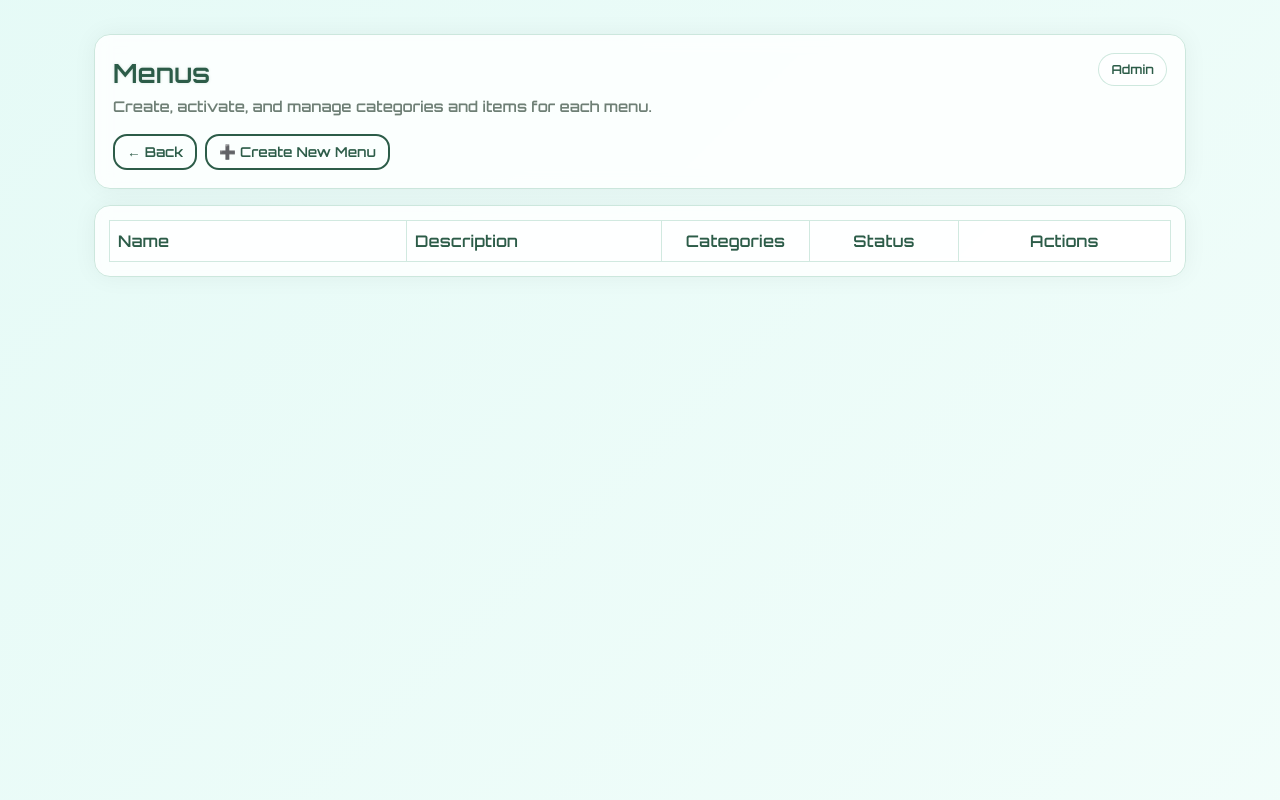
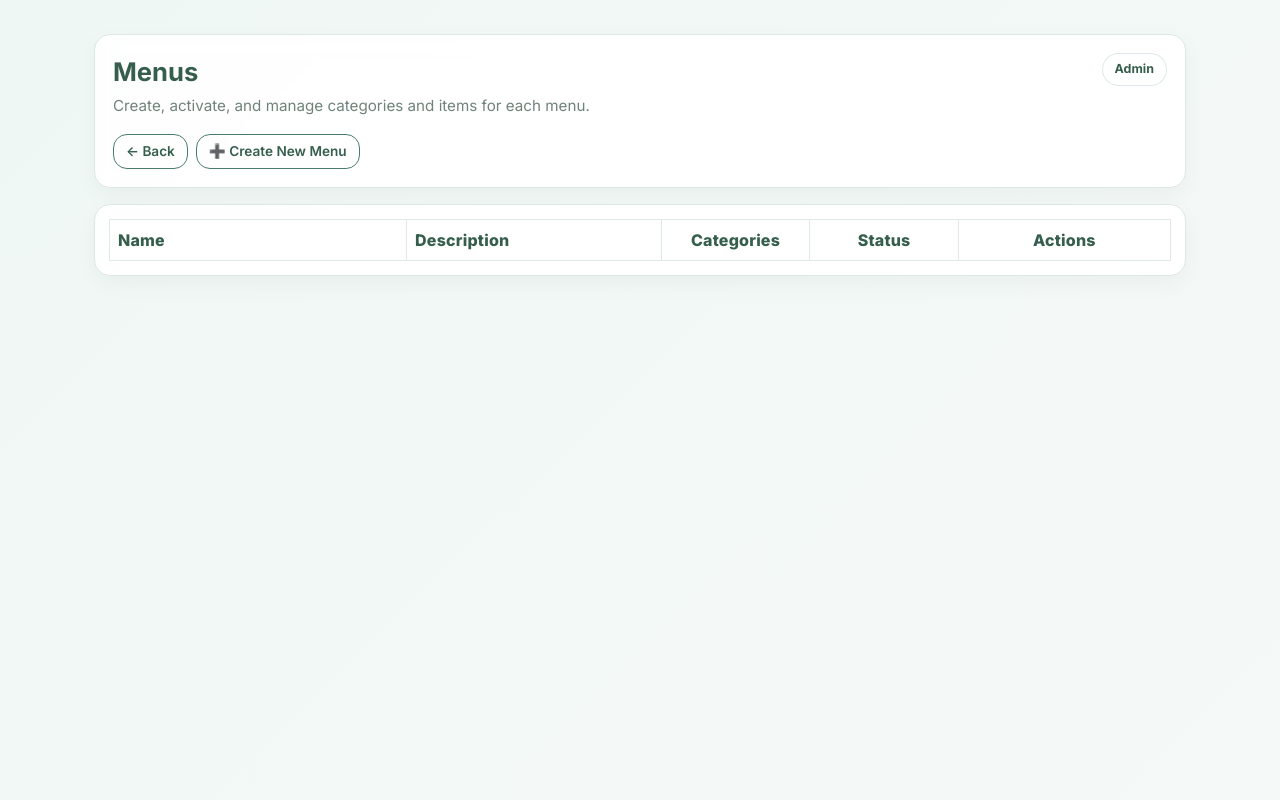
Before and after one commit to wjalil/CommandCenter, a FastAPI app: template app/templates/menus/menus.html in a window 1280 px wide. Run offline with FastAPI, Linux system fonts and the light colour scheme; the template is opened without the code that fills it, so the values that code supplies are empty; parts of the project's set-up code (start-up, migrations or seed data) failed here and were passed over.

Commit message:
update menu fonts/styles

```diff
--- a/app/templates/menus/menus.html
+++ b/app/templates/menus/menus.html
@@ -3,16 +3,16 @@
 <meta name="viewport" content="width=device-width, initial-scale=1">
 
 <style>
-  @import url('https://fonts.googleapis.com/css2?family=Orbitron:wght@600&display=swap');
+  @import url('https://fonts.googleapis.com/css2?family=Inter:wght@400;500;600;700;800&display=swap');
 
   body{
     margin:0;
     min-height:100vh;
-    background: linear-gradient(135deg, #eefdf4, #e1f9f5, #f8fffc);
+    background: linear-gradient(135deg, #f2f7f4, #edf6f3, #f9fbfa);
     background-size: 400% 400%;
-    animation: softGradient 15s ease infinite;
-    font-family: 'Orbitron', sans-serif;
-    color:#333;
+    animation: softGradient 18s ease infinite;
+    font-family: 'Inter', system-ui, -apple-system, BlinkMacSystemFont, sans-serif;
+    color:#2f3a35;
   }
 
   @keyframes softGradient{
@@ -28,42 +28,40 @@
 
   /* Glass containers */
   .glow-box{
-    background: rgba(255, 255, 255, 0.82);
-    border: 1px solid #cce7dd;
+    background: rgba(255, 255, 255, 0.88);
+    border: 1px solid #dde8e2;
     border-radius: 16px;
-    box-shadow: 0 0 25px rgba(0,0,0,.05);
-    backdrop-filter: blur(8px);
+    box-shadow: 0 8px 22px rgba(0,0,0,.04);
+    backdrop-filter: blur(10px);
   }
 
-  .hero{
-    padding: 18px 18px;
-  }
+  .hero{ padding: 18px 18px; }
 
   .hero-title{
-    font-size: 1.65rem;
-    color: #2c5c48;
-    margin-bottom: 0.2rem;
-    text-shadow: 0 0 3px rgba(44, 92, 72, 0.18);
+    font-size: 1.6rem;
+    color: #355e4d;
+    margin-bottom: 0.25rem;
+    font-weight: 700;
   }
 
   .hero-sub{
-    font-size: .92rem;
-    color:#6e7f75;
+    font-size: .95rem;
+    color:#6f837a;
     margin: 0;
   }
 
   .btn-glow{
-    border: 2px solid #2c5c48;
-    color: #2c5c48;
+    border: 1.8px solid #4a7c68;
+    color: #355e4d;
     background: transparent;
     transition: all 0.2s ease-in-out;
-    font-weight: 700;
+    font-weight: 600;
     border-radius: 14px;
   }
   .btn-glow:hover{
-    background-color:#2c5c48;
+    background-color:#355e4d;
     color:#fff;
-    box-shadow: 0 0 10px #b6ded0;
+    box-shadow: 0 0 10px rgba(53,94,77,.25);
   }
 
   .pill{
@@ -73,72 +71,70 @@
     padding: 6px 12px;
     border-radius: 999px;
     font-size: .78rem;
-    border: 1px solid rgba(204,231,221,.95);
-    background: rgba(255,255,255,.70);
-    color:#2c5c48;
+    border: 1px solid rgba(221,232,226,.95);
+    background: rgba(255,255,255,.75);
+    color:#355e4d;
     white-space: nowrap;
-    font-weight: 800;
+    font-weight: 700;
   }
 
   /* Table container */
-  .table-wrap{
-    padding: 14px;
-  }
+  .table-wrap{ padding: 14px; }
 
   .table{
     margin: 0;
-    border-color: rgba(204,231,221,.9) !important;
+    border-color: rgba(221,232,226,.9) !important;
   }
 
   .table thead th{
-    background: rgba(255,255,255,.75) !important;
-    color: #2c5c48;
-    border-color: rgba(204,231,221,.9) !important;
-    font-weight: 900;
+    background: rgba(255,255,255,.80) !important;
+    color: #355e4d;
+    border-color: rgba(221,232,226,.9) !important;
+    font-weight: 800;
     letter-spacing: .2px;
   }
 
   .table tbody td{
-    border-color: rgba(204,231,221,.9) !important;
+    border-color: rgba(221,232,226,.9) !important;
     vertical-align: middle;
   }
 
   .menu-link{
-    color:#2c5c48;
+    color:#355e4d;
     text-decoration: none;
-    font-weight: 900;
+    font-weight: 800;
   }
-  .menu-link:hover{
-    text-decoration: underline;
-  }
+  .menu-link:hover{ text-decoration: underline; }
 
   .badge{
     border-radius: 999px;
     padding: .4rem .65rem;
-    font-weight: 900;
+    font-weight: 800;
     letter-spacing: .2px;
   }
 
   .btn-xs{
     border-radius: 12px;
-    font-weight: 800;
+    font-weight: 700;
   }
 
   .btn-soft{
-    border: 2px solid rgba(44,92,72,.28);
-    color:#2c5c48;
-    background: rgba(255,255,255,.65);
+    border: 1.8px solid rgba(53,94,77,.28);
+    color:#355e4d;
+    background: rgba(255,255,255,.75);
+    transition: all 0.2s ease-in-out;
   }
   .btn-soft:hover{
-    background:#2c5c48;
+    background:#355e4d;
     color:#fff;
-    box-shadow: 0 0 10px rgba(182,222,208,.9);
+    box-shadow: 0 0 10px rgba(53,94,77,.22);
   }
 
   .btn-danger-soft{
-    border: 2px solid rgba(239,68,68,.25);
+    border: 1.8px solid rgba(239,68,68,.25);
     color: rgb(185,28,28);
     background: rgba(239,68,68,.08);
+    transition: all 0.2s ease-in-out;
   }
   .btn-danger-soft:hover{
     background: rgb(185,28,28);
@@ -152,7 +148,6 @@
     gap: 8px;
   }
 
-  /* Mobile responsiveness: stack table into cards */
   @media (max-width: 768px){
     .table-responsive{ border-radius: 16px; overflow: hidden; }
     .actions{ justify-content: flex-start; }
```
Also changed, not shown: app/templates/custom_modules/admin_vending_logs.html (+55 -55 lines), app/templates/customer/customer_landing.html (+42 -41 lines), app/templates/customer/customer_menu.html (+54 -50 lines).
